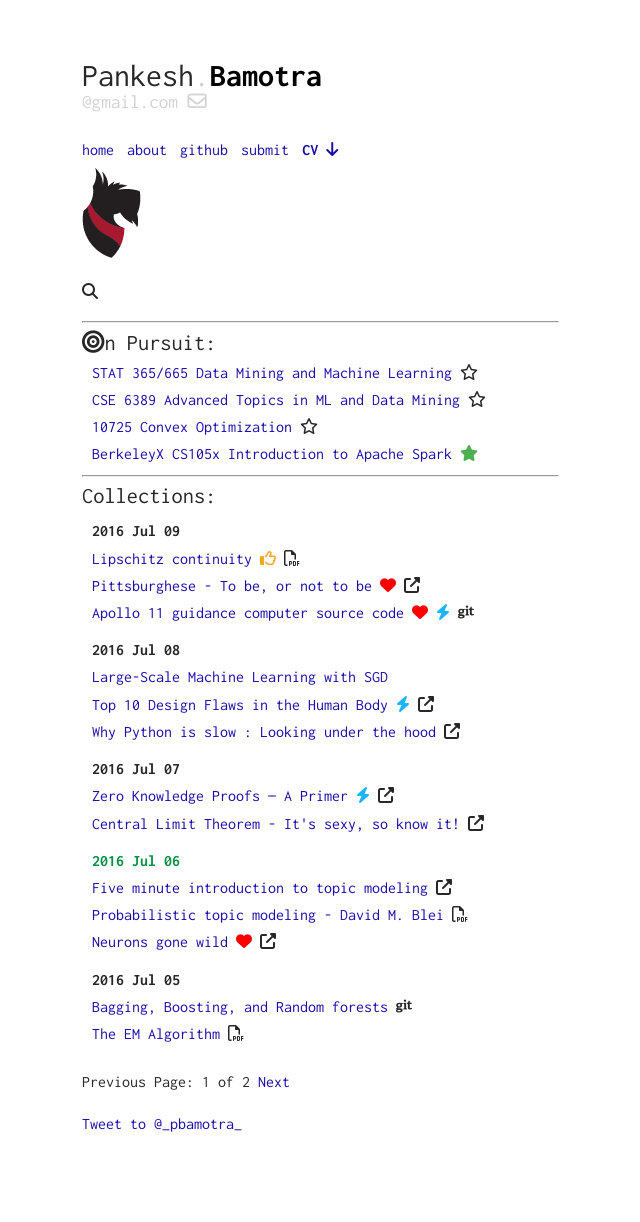
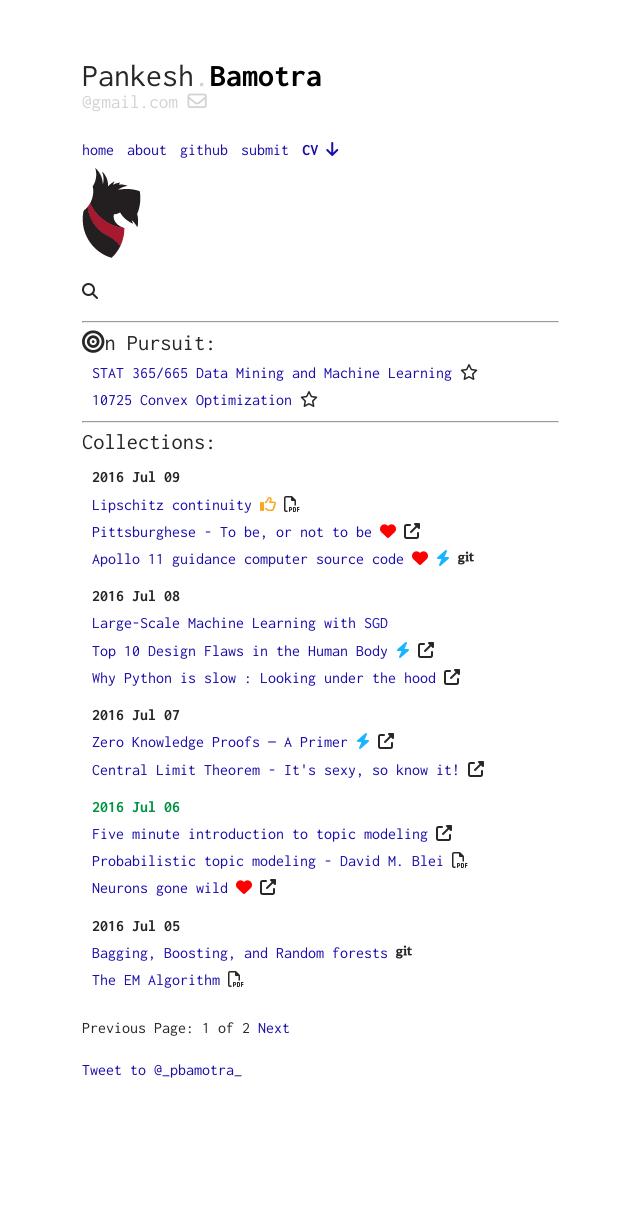
Before and after one commit to pbamotra/sciontist, a Jekyll site: the page built from index.html, in a window 1280 px wide. Shown: the whole page, without its empty margins (258-898 px from the left). Built offline with Jekyll 4.4.1, drawn with Linux system fonts in a browser that asks for light colours; nearby versions of some CDN libraries; a script that is not in the unit is left out; the list of posts is cut into pages by our own code; comment, search, counter and statistics services are not loaded; after the commit the page ends 1168 px from its top, so only the background shows below that.

Commit message:
Only 2 active pusuits

```diff
--- a/_config.yml
+++ b/_config.yml
@@ -64,18 +64,10 @@ pursuits:
     uri: http://euler.stat.yale.edu/~tba3/stat665/
     statusicon: fa-star-o
     color: 000000
-  - title: CSE 6389 Advanced Topics in ML and Data Mining
-    uri: http://ranger.uta.edu/~heng/CSE6389.html
-    statusicon: fa-star-o
-    color: 000000
   - title: 10725 Convex Optimization
     uri: http://www.stat.cmu.edu/~ryantibs/convexopt/
     statusicon: fa-star-o
     color: 000000
-  - title: BerkeleyX CS105x Introduction to Apache Spark
-    uri: https://courses.edx.org/courses/course-v1:BerkeleyX+CS105x+1T2016
-    statusicon: fa-star
-    color: 4caf50
 
 
 # spotify
```
